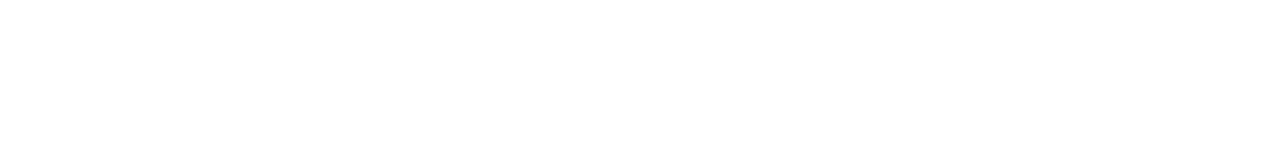
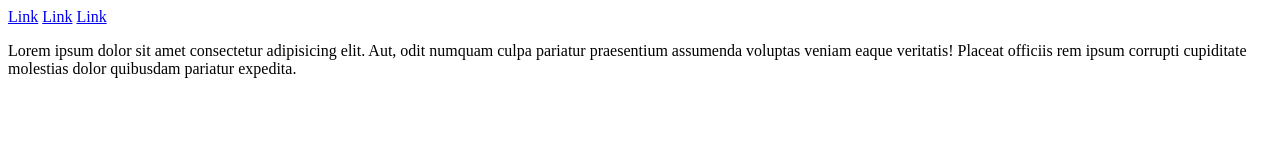
Before and after one commit to Evgen37/flexbox, a website: page src/index.html in a window 1280 px wide. Drawn offline with Linux system fonts and the light colour scheme.

Commit message:
Update index.html
change

```diff
--- a/src/index.html
+++ b/src/index.html
@@ -7,6 +7,13 @@
     <title>Document</title>
 </head>
 <body>
-
+    <div>
+        <a href="#">Link</a>
+        <a href="#">Link</a>
+        <a href="#">Link</a>
+    </div>
+    <div>
+        <p>Lorem ipsum dolor sit amet consectetur adipisicing elit. Aut, odit numquam culpa pariatur praesentium assumenda voluptas veniam eaque veritatis! Placeat officiis rem ipsum corrupti cupiditate molestias dolor quibusdam pariatur expedita.</p>
+    </div>
 </body>
 </html>
```
